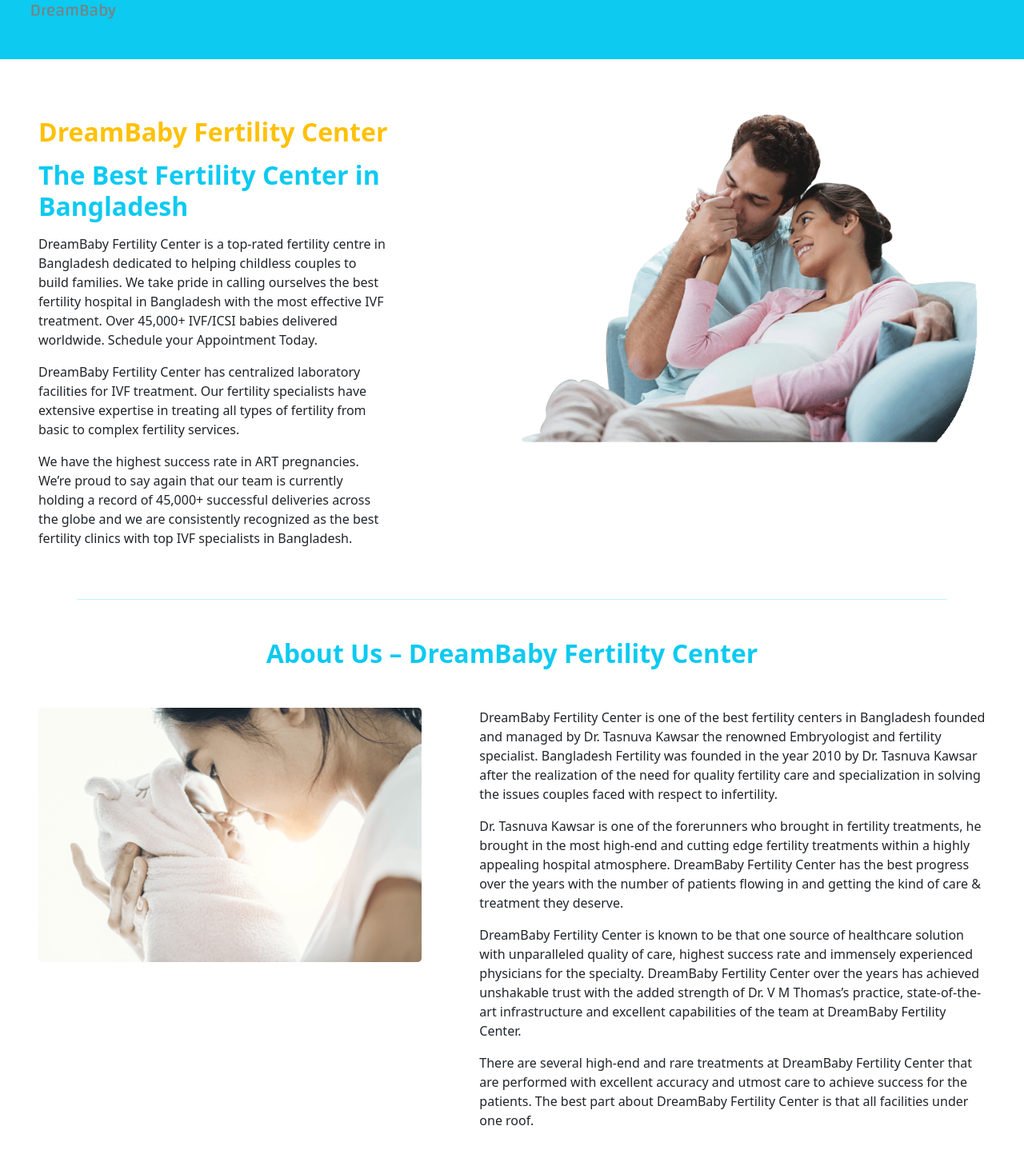
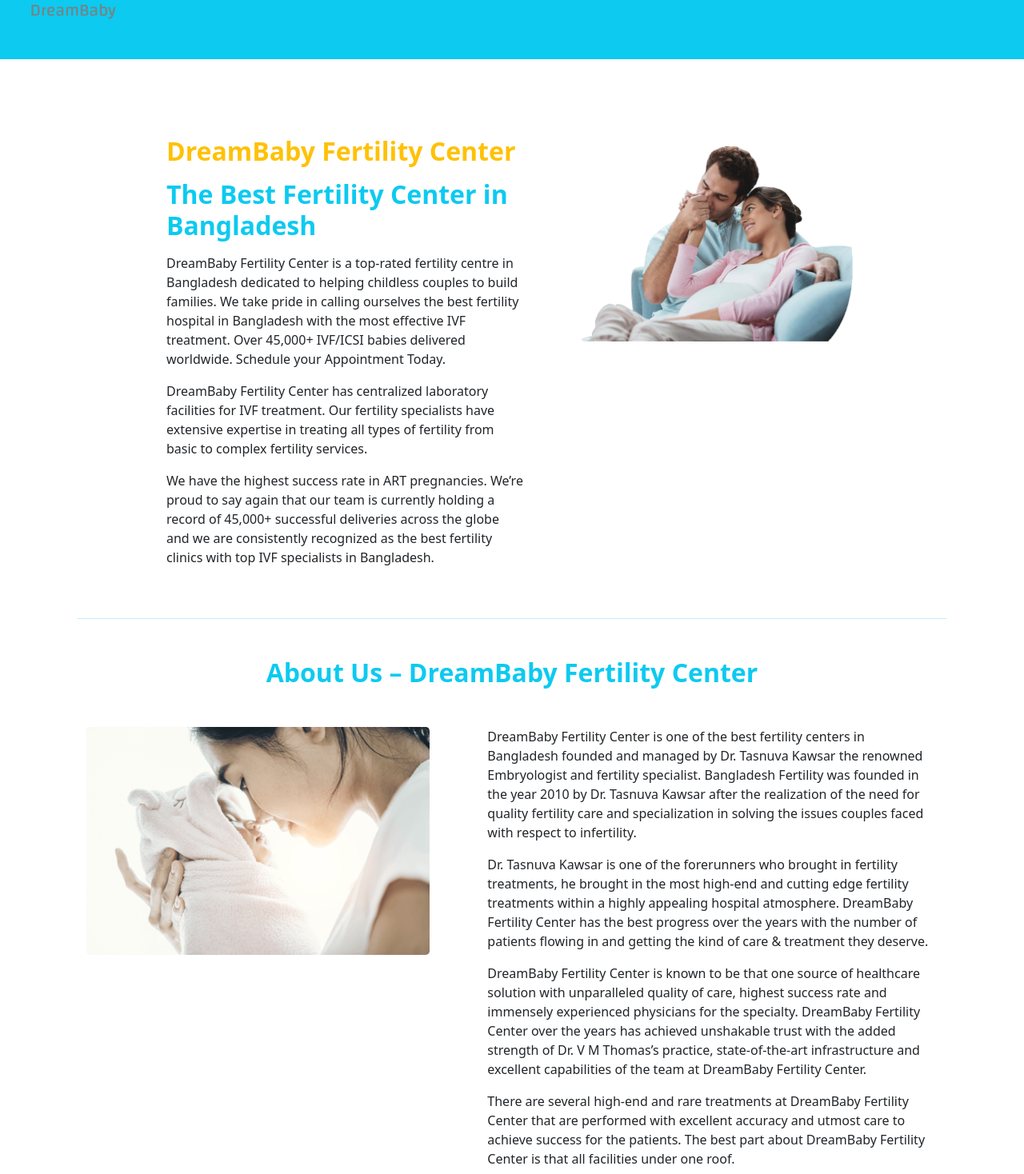
Before and after one commit to samimeadad/healthcare-related-website-samimeadad, a React (Create React App) app: page /about in a window 1280 px wide. Shown: the part 102-1570 px from the top of the page at 80% size. Built offline with nearby package versions, Linux system fonts and the light colour scheme.

Commit message:
about us page done

```diff
--- a/src/components/About/About.js
+++ b/src/components/About/About.js
@@ -1,60 +1,14 @@
 import React from 'react';
-import { Col, Row } from 'react-bootstrap';
-import aboutImage from '../../images/aboutImage.png';
-import aboutImage2 from '../../images/aboutImage2.png';
+import AboutTop from './AboutTop';
+import AboutUs from './AboutUs';
 
 const About = () => {
     return (
         <div className="m-5">
-            <Row>
-                <Col xs={ 12 } md={ 6 }>
-                    <div className="mt-4">
-                        <h2 className="text-warning mb-3 fw-bold">DreamBaby Fertility Center</h2>
-                        <h2 className="text-info mb-3 fw-bold">The Best Fertility Center in Bangladesh</h2>
-                    </div>
-                    <div className="w-75">
-                        <p>
-                            DreamBaby Fertility Center is a top-rated fertility centre in Bangladesh dedicated to helping childless couples to build families. We take pride in calling ourselves the best fertility hospital in Bangladesh with the most effective IVF treatment. Over 45,000+ IVF/ICSI babies delivered worldwide. Schedule your Appointment Today.
-                        </p>
-
-                        <p>
-                            DreamBaby Fertility Center has centralized laboratory facilities for IVF treatment. Our fertility specialists have extensive expertise in treating all types of fertility from basic to complex fertility services.
-                        </p>
-
-                        <p>
-                            We have the highest success rate in ART pregnancies. We’re proud to say again that our team is currently holding a record of 45,000+ successful deliveries across the globe and we are consistently recognized as the best fertility clinics with top IVF specialists in Bangladesh.
-                        </p>
-                    </div>
-                </Col>
-                <Col xs={ 12 } md={ 6 }>
-                    <img className="img-fluid rounded-3" src={ aboutImage } alt="bannerImage" />
-                </Col>
-            </Row>
+            <AboutTop></AboutTop>
             <hr className="m-5 text-info" />
-            <Row className="mt-5">
-                <h2 className="text-center text-info fw-bold mb-5">About Us – DreamBaby Fertility Center</h2>
-                <Col xs={ 12 } md={ 5 }>
-                    <img className="img-fluid rounded-3" src={ aboutImage2 } alt="bannerImage" />
-                </Col>
-                <Col xs={ 12 } md={ 7 }>
-                    <div className="ms-5">
-                        <p>
-                            DreamBaby Fertility Center is one of the best fertility centers in Bangladesh founded and managed by Dr. Tasnuva Kawsar the renowned Embryologist and fertility specialist. Bangladesh Fertility was founded in the year 2010 by Dr. Tasnuva Kawsar after the realization of the need for quality fertility care and specialization in solving the issues couples faced with respect to infertility.
-                        </p>
-
-                        <p>
-                            Dr. Tasnuva Kawsar is one of the forerunners who brought in fertility treatments, he brought in the most high-end and cutting edge fertility treatments within a highly appealing hospital atmosphere. DreamBaby Fertility Center has the best progress over the years with the number of patients flowing in and getting the kind of care & treatment they deserve.
-                        </p>
-
-                        <p>
-                            DreamBaby Fertility Center is known to be that one source of healthcare solution with unparalleled quality of care, highest success rate and immensely experienced physicians for the specialty. DreamBaby Fertility Center over the years has achieved unshakable trust with the added strength of Dr. V M Thomas’s practice, state-of-the-art infrastructure and excellent capabilities of the team at DreamBaby Fertility Center.
-                        </p>
-                        <p>
-                            There are several high-end and rare treatments at DreamBaby Fertility Center that are performed with excellent accuracy and utmost care to achieve success for the patients. The best part about DreamBaby Fertility Center is that all facilities under one roof.
-                        </p>
-                    </div>
-                </Col>
-            </Row>
+            <AboutUs></AboutUs>
+            <hr className="m-5 text-info" />
         </div>
     );
 };
--- /dev/null
+++ b/src/components/About/AboutTop.js
@@ -0,0 +1,36 @@
+import React from 'react';
+import { Col, Row } from 'react-bootstrap';
+import aboutImage from '../../images/aboutImage.png';
+
+const AboutTop = () => {
+    return (
+        <div>
+            <Row className="mt-5 mx-auto w-75">
+                <Col xs={ 12 } md={ 7 }>
+                    <div className="mt-5">
+                        <h2 className="text-warning mb-3 fw-bold">DreamBaby Fertility Center</h2>
+                        <h2 className="text-info mb-3 fw-bold">The Best Fertility Center in Bangladesh</h2>
+                    </div>
+                    <div className="me-5">
+                        <p>
+                            DreamBaby Fertility Center is a top-rated fertility centre in Bangladesh dedicated to helping childless couples to build families. We take pride in calling ourselves the best fertility hospital in Bangladesh with the most effective IVF treatment. Over 45,000+ IVF/ICSI babies delivered worldwide. Schedule your Appointment Today.
+                        </p>
+
+                        <p>
+                            DreamBaby Fertility Center has centralized laboratory facilities for IVF treatment. Our fertility specialists have extensive expertise in treating all types of fertility from basic to complex fertility services.
+                        </p>
+
+                        <p>
+                            We have the highest success rate in ART pregnancies. We’re proud to say again that our team is currently holding a record of 45,000+ successful deliveries across the globe and we are consistently recognized as the best fertility clinics with top IVF specialists in Bangladesh.
+                        </p>
+                    </div>
+                </Col>
+                <Col xs={ 12 } md={ 5 }>
+                    <img className="img-fluid rounded-3 mt-5" src={ aboutImage } alt="bannerImage" />
+                </Col>
+            </Row>
+        </div>
+    );
+};
+
+export default AboutTop;
--- /dev/null
+++ b/src/components/About/AboutUs.js
@@ -0,0 +1,36 @@
+import React from 'react';
+import { Col, Row } from 'react-bootstrap';
+import aboutImage2 from '../../images/aboutImage2.png';
+
+const AboutUs = () => {
+    return (
+        <div>
+            <Row className="m-5">
+                <h2 className="text-center text-info fw-bold mb-5">About Us – DreamBaby Fertility Center</h2>
+                <Col xs={ 12 } md={ 5 }>
+                    <img className="img-fluid rounded-3" src={ aboutImage2 } alt="bannerImage" />
+                </Col>
+                <Col xs={ 12 } md={ 7 }>
+                    <div className="ms-5">
+                        <p>
+                            DreamBaby Fertility Center is one of the best fertility centers in Bangladesh founded and managed by Dr. Tasnuva Kawsar the renowned Embryologist and fertility specialist. Bangladesh Fertility was founded in the year 2010 by Dr. Tasnuva Kawsar after the realization of the need for quality fertility care and specialization in solving the issues couples faced with respect to infertility.
+                        </p>
+
+                        <p>
+                            Dr. Tasnuva Kawsar is one of the forerunners who brought in fertility treatments, he brought in the most high-end and cutting edge fertility treatments within a highly appealing hospital atmosphere. DreamBaby Fertility Center has the best progress over the years with the number of patients flowing in and getting the kind of care & treatment they deserve.
+                        </p>
+
+                        <p>
+                            DreamBaby Fertility Center is known to be that one source of healthcare solution with unparalleled quality of care, highest success rate and immensely experienced physicians for the specialty. DreamBaby Fertility Center over the years has achieved unshakable trust with the added strength of Dr. V M Thomas’s practice, state-of-the-art infrastructure and excellent capabilities of the team at DreamBaby Fertility Center.
+                        </p>
+                        <p>
+                            There are several high-end and rare treatments at DreamBaby Fertility Center that are performed with excellent accuracy and utmost care to achieve success for the patients. The best part about DreamBaby Fertility Center is that all facilities under one roof.
+                        </p>
+                    </div>
+                </Col>
+            </Row>
+        </div>
+    );
+};
+
+export default AboutUs;
```
